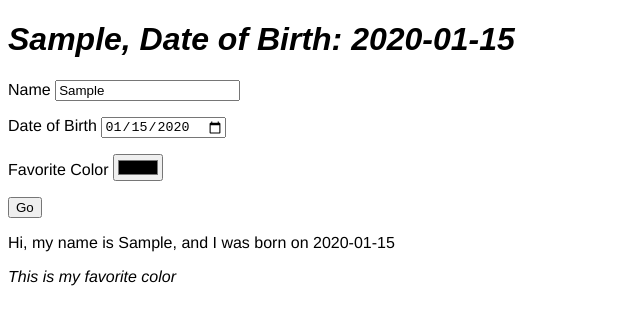
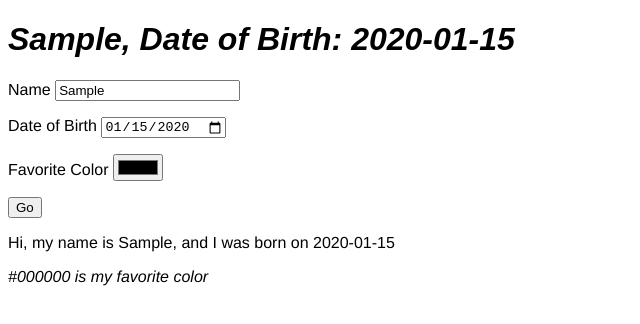
Before and after one commit to lisla/people-factory, a plain HTML site: page index.html in a window 1280 px wide. Both pictures are taken after typing "Sample", "2020-01-15" into the empty fields and a click on the button "Go". Shown: the full height of the page, 0-640 px from the left. Drawn offline with Linux system fonts and the light colour scheme.

Commit message:
Add color name to favorite color paragraph

```diff
--- a/index.html
+++ b/index.html
@@ -29,7 +29,7 @@
             <button type="submit">Go</button>
           </p>
           <p id="blank"></p>
-          <p id="favColor">This is my favorite color</p>
+          <p id="favColor"></p>
         </form>
       </div>
     </section>
--- a/index.js
+++ b/index.js
@@ -12,6 +12,7 @@ function handleSubmit(ev){
   document.querySelector('p#blank').textContent = 'Hi, my name is ' + name + ', and I was born on ' + dob
 
   const favColorParagraph = document.querySelector('p#favColor')
+  favColorParagraph.textContent = favColor + ' is my favorite color'
   favColorParagraph.style.color = favColor;
   favColorParagraph.style.fontStyle = 'italic'
 }
```
